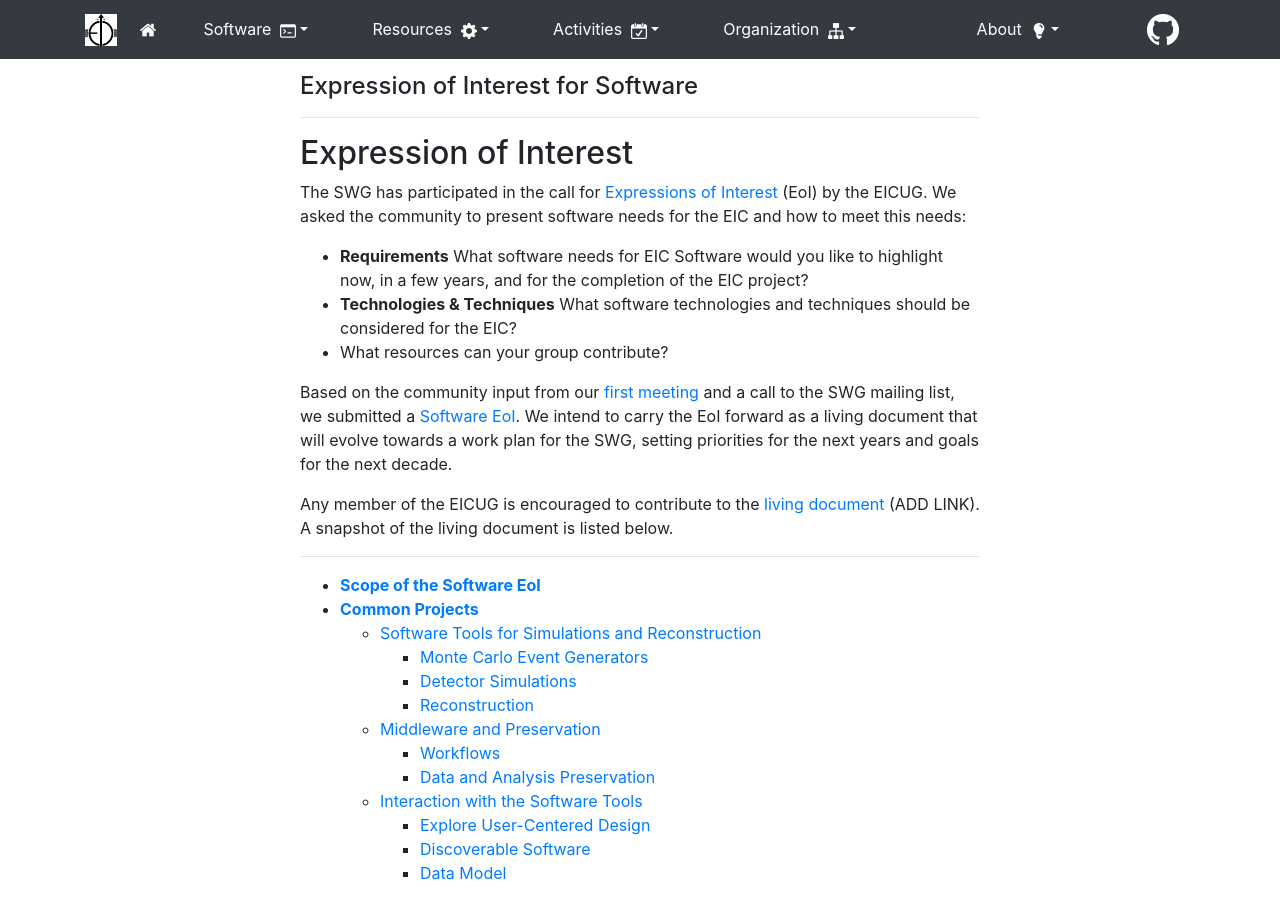
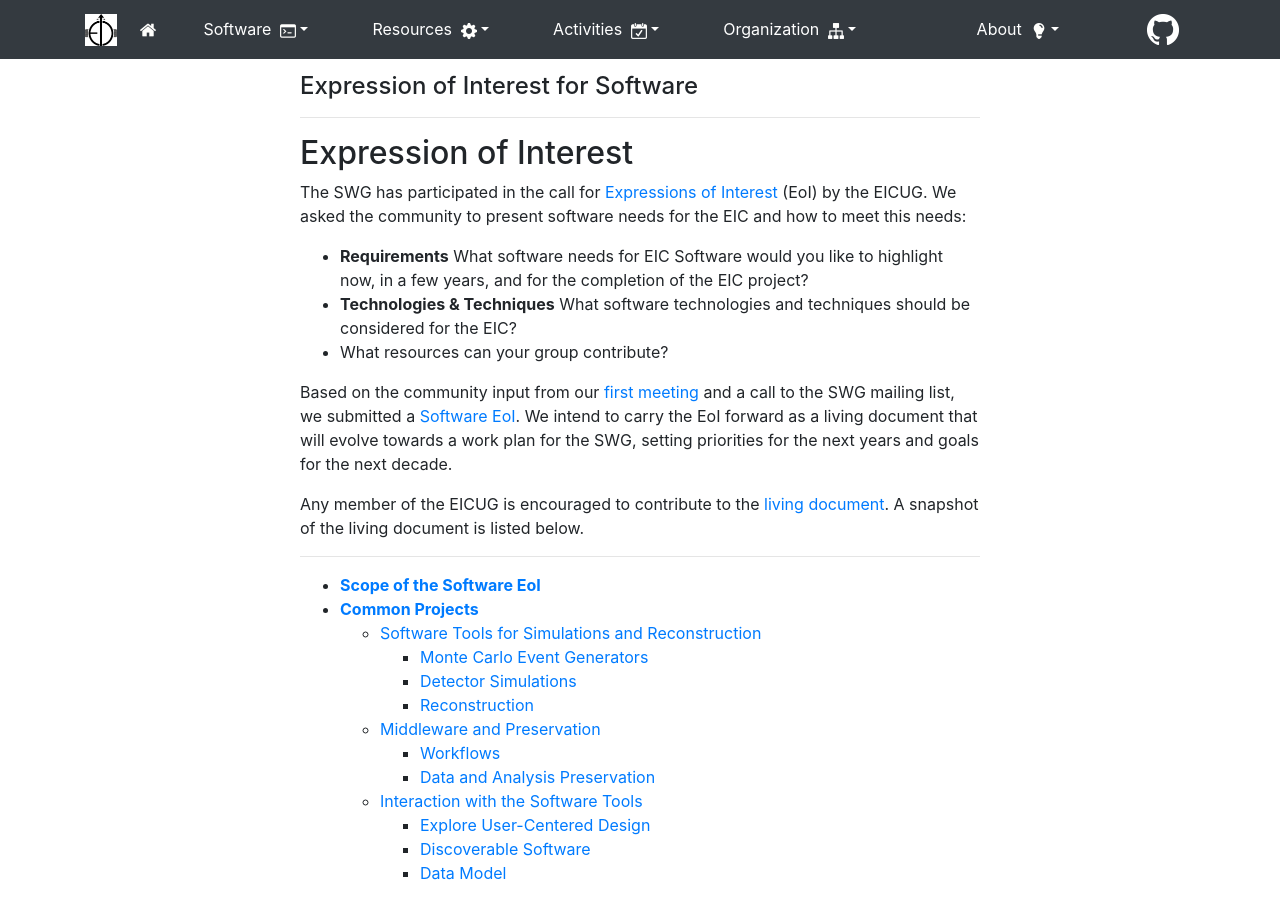
Before and after one commit to kkauder/eic.github.io, a Jekyll site: the page built from _activities/eoi.md, in a window 1280 px wide and 900 px high. Built offline with Jekyll 4.4.1, drawn with Linux system fonts in a browser that asks for light colours; nearby versions of some CDN libraries.

Commit message:
Added link to live document to EoI page.

```diff
--- a/_activities/eoi.md
+++ b/_activities/eoi.md
@@ -15,7 +15,7 @@
 
 Based on the community input from our [first meeting](https://indico.bnl.gov/event/9170/) and a call to the SWG mailing list, we submitted a [Software EoI](https://indico.bnl.gov/event/8552/contributions/43221/). We intend to carry the EoI forward as a living document that will evolve towards a work plan for the SWG, setting priorities for the next years and goals for the next decade.
 
-Any member of the EICUG is encouraged to contribute to the [living document]() (ADD LINK). A snapshot of the living document is listed below.
+Any member of the EICUG is encouraged to contribute to the [living document](https://docs.google.com/document/d/1nqs2rTH4K8oM9KTpkWfyxOQReRXWnTNfmyuQu-VHbSo/edit?usp=sharing). A snapshot of the living document is listed below.
 
 ---
 
```
